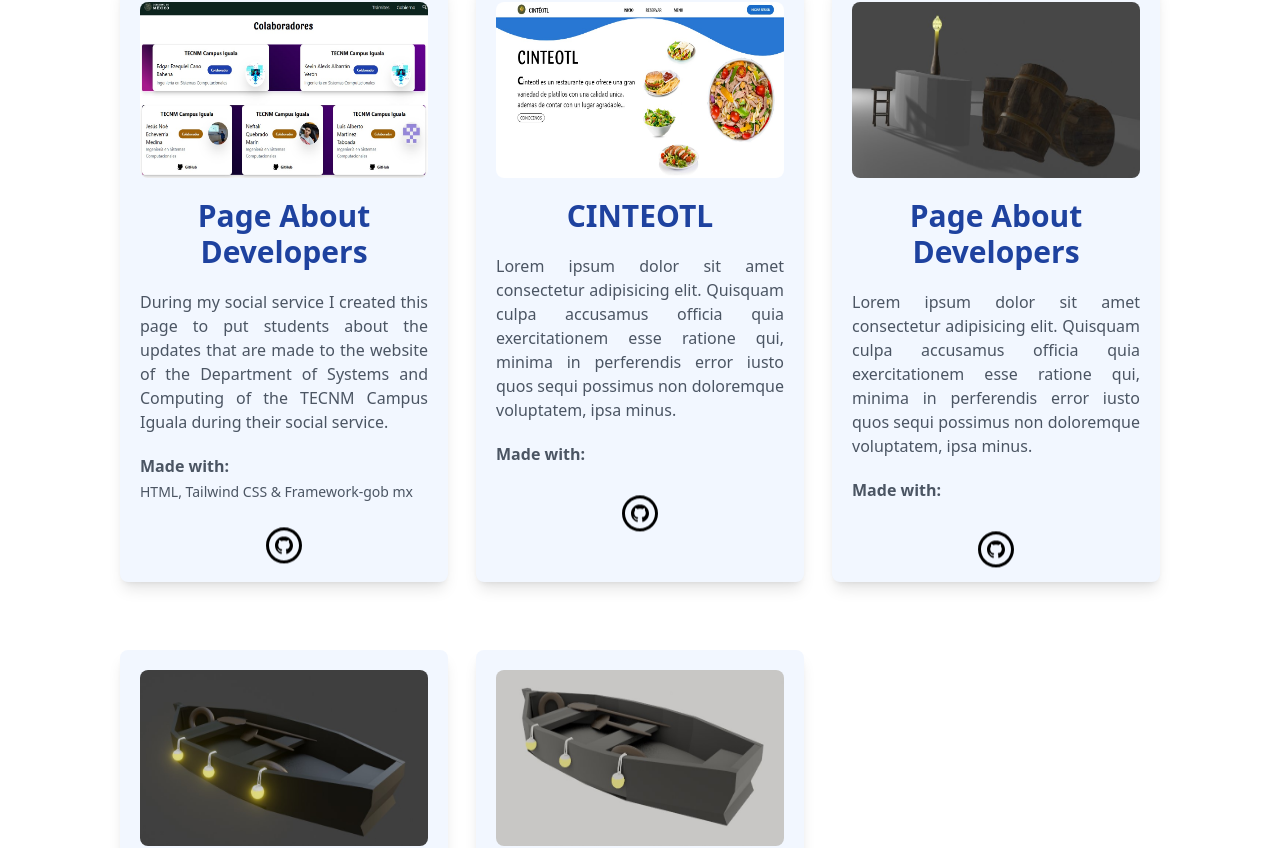
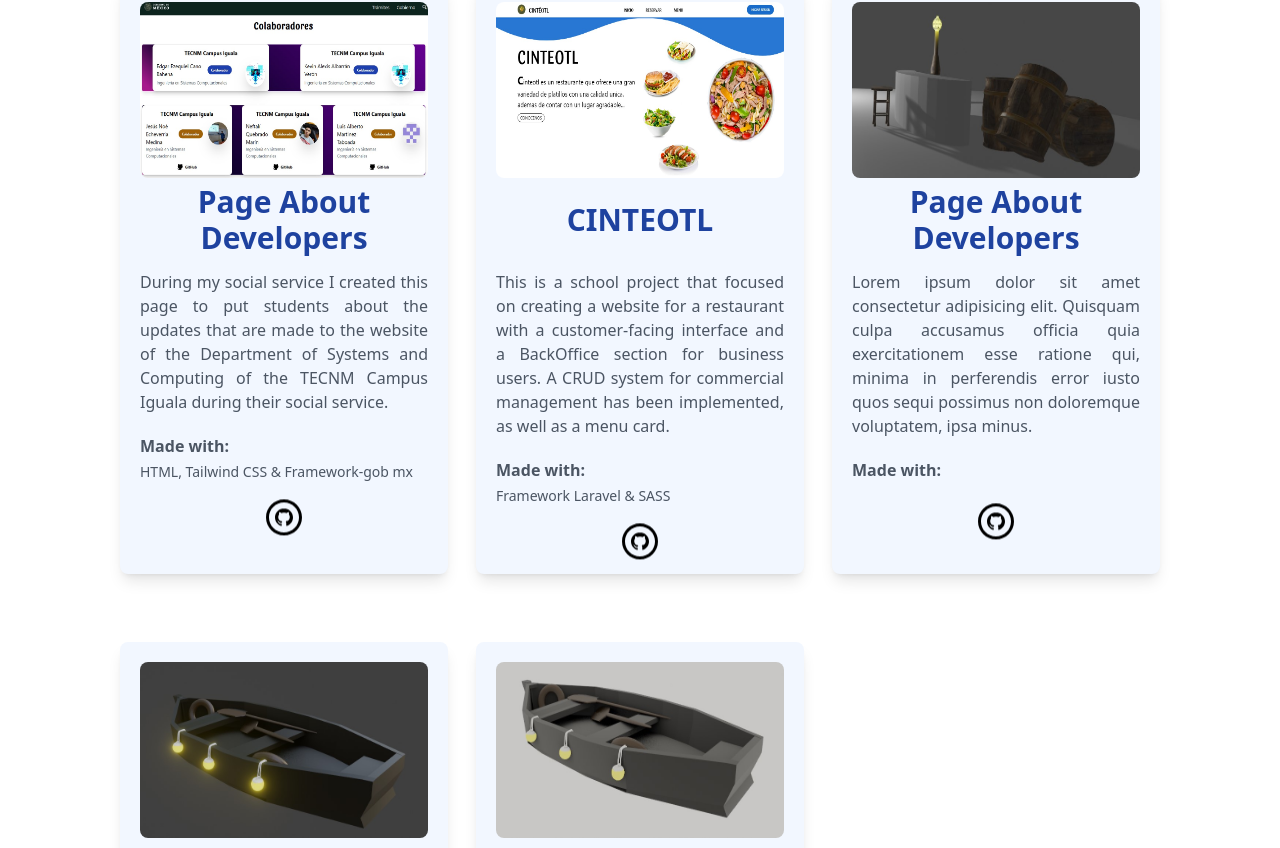
Before and after one commit to EcheverriaJesus/JesusEcheverria.github.io, a React (Create React App) app: page / in a window 1280 px wide. Shown: the part 1362-2210 px from the top of the page. Built offline with nearby package versions, Linux system fonts and the light colour scheme; a web font is replaced by a local one.

Commit message:
Diseñando cards proyect

```diff
--- a/src/App.js
+++ b/src/App.js
@@ -25,7 +25,7 @@
 
               <Button_Icon url="https://www.linkedin.com/in/jesus-echeverria/" path="M12 2c5.514 0 10 4.486 10 10s-4.486 10-10 10-10-4.486-10-10 4.486-10 10-10zm0-2c-6.627 0-12 5.373-12 12s5.373 12 12 12 12-5.373 12-12-5.373-12-12-12zm-2 8c0 .557-.447 1.008-1 1.008s-1-.45-1-1.008c0-.557.447-1.008 1-1.008s1 .452 1 1.008zm0 2h-2v6h2v-6zm3 0h-2v6h2v-2.861c0-1.722 2.002-1.881 2.002 0v2.861h1.998v-3.359c0-3.284-3.128-3.164-4-1.548v-1.093z" />
 
-              <Button_Icon url="https://www.instagram.com/jesus_echeverria_01/" path="M12 2c5.514 0 10 4.486 10 10s-4.486 10-10 10-10-4.486-10-10 4.486-10 10-10zm0-2c-6.627 0-12 5.373-12 12s5.373 12 12 12 12-5.373 12-12-5.373-12-12-12zm0 7.082c1.602 0 1.792.006 2.425.035 1.627.074 2.385.845 2.46 2.459.028.633.034.822.034 2.424s-.006 1.792-.034 2.424c-.075 1.613-.832 2.386-2.46 2.46-.633.028-.822.035-2.425.035-1.602 0-1.792-.006-2.424-.035-1.63-.075-2.385-.849-2.46-2.46-.028-.632-.035-.822-.035-2.424s.007-1.792.035-2.424c.074-1.615.832-2.386 2.46-2.46.632-.029.822-.034 2.424-.034zm0-1.082c-1.63 0-1.833.007-2.474.037-2.18.1-3.39 1.309-3.49 3.489-.029.641-.036.845-.036 2.474 0 1.63.007 1.834.036 2.474.1 2.179 1.31 3.39 3.49 3.49.641.029.844.036 2.474.036 1.63 0 1.834-.007 2.475-.036 2.176-.1 3.391-1.309 3.489-3.49.029-.64.036-.844.036-2.474 0-1.629-.007-1.833-.036-2.474-.098-2.177-1.309-3.39-3.489-3.489-.641-.03-.845-.037-2.475-.037zm0 2.919c-1.701 0-3.081 1.379-3.081 3.081s1.38 3.081 3.081 3.081 3.081-1.379 3.081-3.081c0-1.701-1.38-3.081-3.081-3.081zm0 5.081c-1.105 0-2-.895-2-2 0-1.104.895-2 2-2 1.104 0 2.001.895 2.001 2s-.897 2-2.001 2zm3.202-5.922c-.397 0-.72.322-.72.72 0 .397.322.72.72.72.398 0 .721-.322.721-.72 0-.398-.322-.72-.721-.72z" />
+             {/*  <Button_Icon url="https://www.instagram.com/jesus_echeverria_01/" path="M12 2c5.514 0 10 4.486 10 10s-4.486 10-10 10-10-4.486-10-10 4.486-10 10-10zm0-2c-6.627 0-12 5.373-12 12s5.373 12 12 12 12-5.373 12-12-5.373-12-12-12zm0 7.082c1.602 0 1.792.006 2.425.035 1.627.074 2.385.845 2.46 2.459.028.633.034.822.034 2.424s-.006 1.792-.034 2.424c-.075 1.613-.832 2.386-2.46 2.46-.633.028-.822.035-2.425.035-1.602 0-1.792-.006-2.424-.035-1.63-.075-2.385-.849-2.46-2.46-.028-.632-.035-.822-.035-2.424s.007-1.792.035-2.424c.074-1.615.832-2.386 2.46-2.46.632-.029.822-.034 2.424-.034zm0-1.082c-1.63 0-1.833.007-2.474.037-2.18.1-3.39 1.309-3.49 3.489-.029.641-.036.845-.036 2.474 0 1.63.007 1.834.036 2.474.1 2.179 1.31 3.39 3.49 3.49.641.029.844.036 2.474.036 1.63 0 1.834-.007 2.475-.036 2.176-.1 3.391-1.309 3.489-3.49.029-.64.036-.844.036-2.474 0-1.629-.007-1.833-.036-2.474-.098-2.177-1.309-3.39-3.489-3.489-.641-.03-.845-.037-2.475-.037zm0 2.919c-1.701 0-3.081 1.379-3.081 3.081s1.38 3.081 3.081 3.081 3.081-1.379 3.081-3.081c0-1.701-1.38-3.081-3.081-3.081zm0 5.081c-1.105 0-2-.895-2-2 0-1.104.895-2 2-2 1.104 0 2.001.895 2.001 2s-.897 2-2.001 2zm3.202-5.922c-.397 0-.72.322-.72.72 0 .397.322.72.72.72.398 0 .721-.322.721-.72 0-.398-.322-.72-.721-.72z" /> */}
             </article>
           </section>
           {/* Card in the header */}
@@ -60,12 +60,17 @@
         {/* Tarjetas de proyectos */}
         <h2 className='font-bold text-3xl md:text-5xl text-blue-600 py-5 pl-6'>MY EXPERIENCE</h2>
 
-        <div className='flex flex-col md:grid grid-cols-3 w-full h-auto gap-7 p-6'>
-        <Card_Proyect image="/JesusEcheverria.github.io/Images/Page_Developers_iti.jpg" link="https://github.com/EcheverriaJesus/DesarrolladoresTECNM_ITI" title="Page About Developers" description="During my social service I created this page to put students about the updates that are made to the website of the Department of Systems and Computing of the TECNM Campus Iguala during their social service." made="HTML, Tailwind CSS & Framework-gob mx"/>
-        <Card_Proyect image="/JesusEcheverria.github.io/Images/Cinteolt.jpg" link="https://github.com/EcheverriaJesus/Cinteotl" title="CINTEOTL" description="Lorem ipsum dolor sit amet consectetur adipisicing elit. Quisquam culpa accusamus officia quia exercitationem esse ratione qui, minima in perferendis error iusto quos sequi possimus non doloremque voluptatem, ipsa minus."/>
-        <Card_Proyect image="/JesusEcheverria.github.io/Images/Barril_3D.jpg" link="https://github.com/EcheverriaJesus" title="Page About Developers" description="Lorem ipsum dolor sit amet consectetur adipisicing elit. Quisquam culpa accusamus officia quia exercitationem esse ratione qui, minima in perferendis error iusto quos sequi possimus non doloremque voluptatem, ipsa minus."/>
-        <Card_Proyect image="/JesusEcheverria.github.io/Images/Bote_3D.jpg" link="https://github.com/EcheverriaJesus" title="Page About Developers" description="Lorem ipsum dolor sit amet consectetur adipisicing elit. Quisquam culpa accusamus officia quia exercitationem esse ratione qui, minima in perferendis error iusto quos sequi possimus non doloremque voluptatem, ipsa minus."/>
-        <Card_Proyect image="/JesusEcheverria.github.io/Images/Bote_3D_2.jpg" link="https://github.com/EcheverriaJesus" title="CINTEOTL" description="Lorem ipsum dolor sit amet consectetur adipisicing elit. Quisquam culpa accusamus officia quia exercitationem esse ratione qui, minima in perferendis error iusto quos sequi possimus non doloremque voluptatem, ipsa minus."/>
+
+          <div className='flex flex-col md:grid grid-cols-3 w-full h-auto p-6 md:gap-7'>
+          <Card_Proyect image="/JesusEcheverria.github.io/Images/Page_Developers_iti.jpg" link="https://github.com/EcheverriaJesus/DesarrolladoresTECNM_ITI" title="Page About Developers" description="During my social service I created this page to put students about the updates that are made to the website of the Department of Systems and Computing of the TECNM Campus Iguala during their social service." made="HTML, Tailwind CSS & Framework-gob mx"/>
+
+          <Card_Proyect image="/JesusEcheverria.github.io/Images/Cinteolt.jpg" link="https://github.com/EcheverriaJesus/Cinteotl" title="CINTEOTL" description="This is a school project that focused on creating a website for a restaurant with a customer-facing interface and a BackOffice section for business users. A CRUD system for commercial management has been implemented, as well as a menu card." made="Framework Laravel & SASS"/>
+
+          <Card_Proyect image="/JesusEcheverria.github.io/Images/Barril_3D.jpg" link="https://github.com/EcheverriaJesus" title="Page About Developers" description="Lorem ipsum dolor sit amet consectetur adipisicing elit. Quisquam culpa accusamus officia quia exercitationem esse ratione qui, minima in perferendis error iusto quos sequi possimus non doloremque voluptatem, ipsa minus."/>
+          <Card_Proyect image="/JesusEcheverria.github.io/Images/Bote_3D.jpg" link="https://github.com/EcheverriaJesus" title="Page About Developers" description="Lorem ipsum dolor sit amet consectetur adipisicing elit. Quisquam culpa accusamus officia quia exercitationem esse ratione qui, minima in perferendis error iusto quos sequi possimus non doloremque voluptatem, ipsa minus."/>
+          <Card_Proyect image="/JesusEcheverria.github.io/Images/Bote_3D_2.jpg" link="https://github.com/EcheverriaJesus" title="CINTEOTL" description="Lorem ipsum dolor sit amet consectetur adipisicing elit. Quisquam culpa accusamus officia quia exercitationem esse ratione qui, minima in perferendis error iusto quos sequi possimus non doloremque voluptatem, ipsa minus."/>
+
+
         </div>
       </main>
     </div>
--- a/src/Components/Card_Proyect.js
+++ b/src/Components/Card_Proyect.js
@@ -3,15 +3,17 @@
 export default function Card_Proyect(props) {
     return (
         <div className='flex flex-col items-center w-full h-auto p-5 rounded-lg shadow-lg bg-[#f2f7ff] mb-10'>
-            <div className='flex pb-5'>
-                <img className="h-44 w-full rounded-lg hover:scale-[1.1] ease-in duration-300" src={ props.image } alt="" />
-            </div>
-            <div className='flex flex-col pb-5'>
-                <h2 className='font-bold text-3xl md:text-3xl text-blue-800 text-center pb-5'>{ props.title }</h2>
-                <p className='text-justify font-normal text-base text-gray-600 pb-5'>{ props.description }</p>
-                <p className='font-semibold text-base text-gray-600'>Made with:</p>
-                <p className='font-normal text-sm text-gray-600 pt-1'> { props.made }</p>
-            </div>
+            <img className="h-44 w-full rounded-lg hover:scale-[1.1] ease-in duration-300 mb-3" src={props.image} alt="" />
+            <section className='flex flex-col mb-3'>
+                <title className='flex justify-center items-center h-20'>
+                    <h2 className='font-bold text-3xl md:text-3xl text-blue-800 text-center pb-5'>{props.title}</h2>
+                </title>
+                <div>
+                    <p className='text-justify font-normal text-base text-gray-600 pb-5'>{props.description}</p>
+                    <p className='font-semibold text-base text-gray-600'>Made with:</p>
+                    <p className='font-normal text-sm text-gray-600 pt-1'> {props.made}</p>
+                </div>
+            </section>
             <div className='flotar hover:scale-125 ease-in duration-300'>
                 <a href={props.link} target="_blank" rel="noopener noreferrer">
                     <svg className='w-9' viewBox="0 0 24 24">
```
